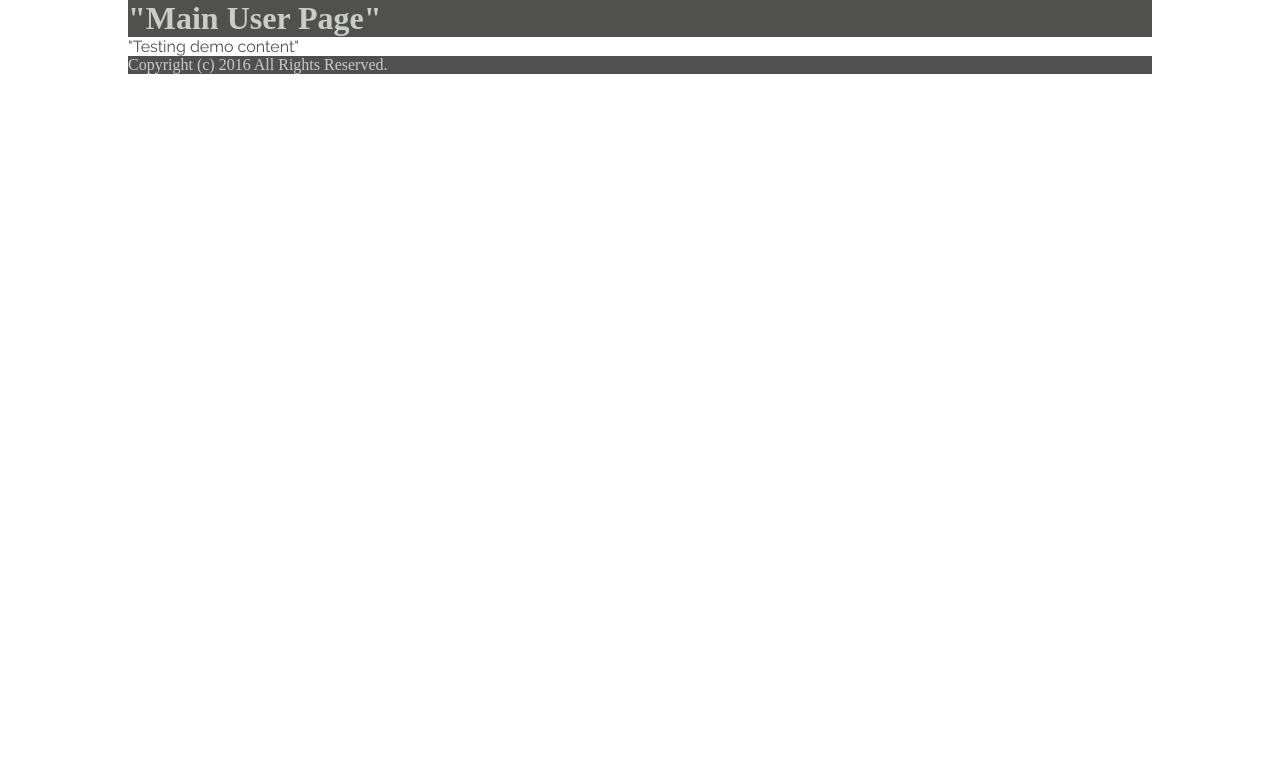
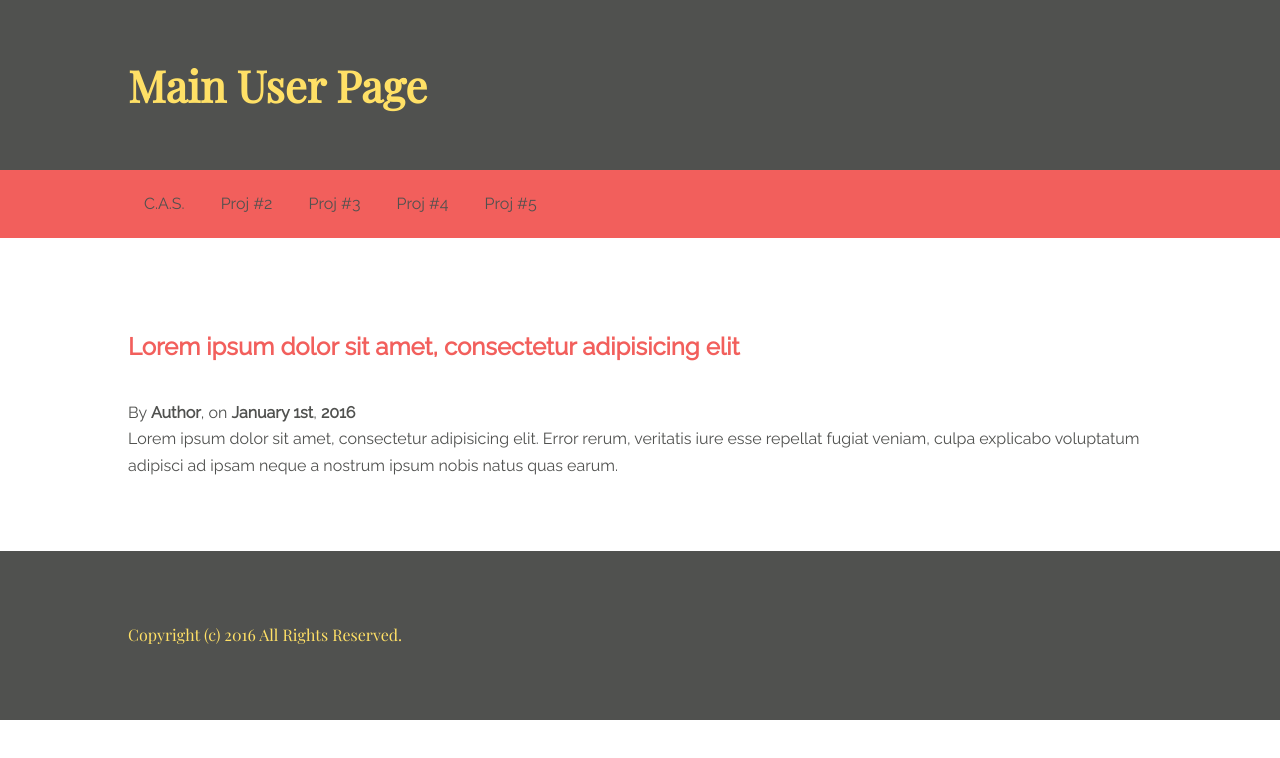
Before and after one commit to bi13843/bi13843.github.io, a plain HTML site: page index.html in a window 1280 px wide. Drawn offline with nearby package versions, Linux system fonts and the light colour scheme; a web font is replaced by a local one.

Commit message:
Some styling added and improved markup

```diff
--- a/index.html
+++ b/index.html
@@ -6,12 +6,26 @@
   <link rel="stylesheet" href="style.css">
 </head>
 <body>
+
   <header>
-    <h1>"Main User Page"</h1>
+    <div class="container">
+      <h1>Main User Page</h1>
+    </div>
   </header>
-  <div class="container">
-    <p>"Testing demo content"</p>
-  </div>
+  <nav>
+    <a href="#">C.A.S.</a>
+    <a href="#">Proj #2</a>
+    <a href="#">Proj #3</a>
+    <a href="#">Proj #4</a>
+    <a href="#">Proj #5</a>
+  </nav>
+  <section>
+    <div class="container">
+      <h2>Lorem ipsum dolor sit amet, consectetur adipisicing elit</h2>
+      <p>By <strong>Author</strong>, on <strong>January 1st</strong>, <strong>2016</strong></p>
+      <p>Lorem ipsum dolor sit amet, consectetur adipisicing elit. Error rerum, veritatis iure esse repellat fugiat veniam, culpa explicabo voluptatum adipisci ad ipsam neque a nostrum ipsum nobis natus quas earum.</p>
+    </div>
+  </section>
   <footer>Copyright (c) 2016 All Rights Reserved.</footer>
 </body>
 </html>
--- a/style.scss
+++ b/style.scss
@@ -1,15 +1,18 @@
 @import url(https://fonts.googleapis.com/css?family=Raleway);
-@import url(https://fonts.googleapis.com/css?family=Droid+Serif);
+@import url(https://fonts.googleapis.com/css?family=Playfair+Display);
 
+//Constants
+$phi: 1.648;
+$module: 1em;
 //Variables
 //fonts
 $main-sans-font: 'Raleway', sans-serif;
-$main-serif-font: 'Droid Serif', serif;
+$main-serif-font: 'Playfair Display', serif;
 
 //colors
 $dark-grey: #50514f; //rgba(80, 81, 79, 100)
 $lighter-grey: #C9CCC7; //rgba(90, 2, 8, 100)
-$fogy-red: #f25f5c; //rgba(242, 95, 92, 100)
+$foggy-red: #f25f5c; //rgba(242, 95, 92, 100)
 $yellow: #ffe066; //rgba(255, 224, 102, 100)
 $shiny-blue: #247ba0; //rgba(36, 123, 160, 100)
 $aquamarine: #70c1b3; //rgba(112, 193, 179, 100)
@@ -18,18 +21,61 @@ $aquamarine: #70c1b3; //rgba(112, 193, 179, 100)
 // Layout
 
 * {
+  box-sizing: border-box;
   margin: 0;
   padding: 0;
 }
 
+html { width: 100%; }
+
 body {
-  margin: 0 10%;
+  width: 100%;
+  line-height: $phi * $module;
 }
+
+header,
+footer,
+section {
+  width: 100%;
+  padding: $phi * $phi * $phi * $module 10%;
+}
+
+nav {
+  background-color: $foggy-red;
+  color: $lighter-grey;
+  width: 100%;
+  padding: 0 10%;
+  a {
+    color: $dark-grey;
+    display: inline-block;
+    line-height: 100%;
+    padding: $phi * $module $module;
+    text-decoration: none;
+
+    // &:first-child {
+    //   padding: $phi * $module 5px $phi * $module 0;
+    // }
+
+    &:hover {
+      color: $yellow;
+      background-color: $dark-grey;
+    }
+  }
+}
+
 
 // Typography
 
 body {
   font-family: $main-sans-font;
+  font-size: $module;
+}
+
+section {
+  h1, h2, h3, h4, h5, h6 {
+    color: $foggy-red;
+    margin: $module 0 $phi * $module;
+  }
 }
 
 header,
@@ -37,6 +83,9 @@ footer {
   background-color: $dark-grey;
   color: $lighter-grey;
   font-family: $main-serif-font;
+  h1 {
+    font-size: $phi * $phi * $module;
+  }
 }
 
 // Colors
@@ -48,5 +97,5 @@ body {
 header,
 footer {
   background-color: $dark-grey;
-  color: $lighter-grey;
+  color: $yellow;
 }
```
Also changed, not shown: style.css, style.min.css.
